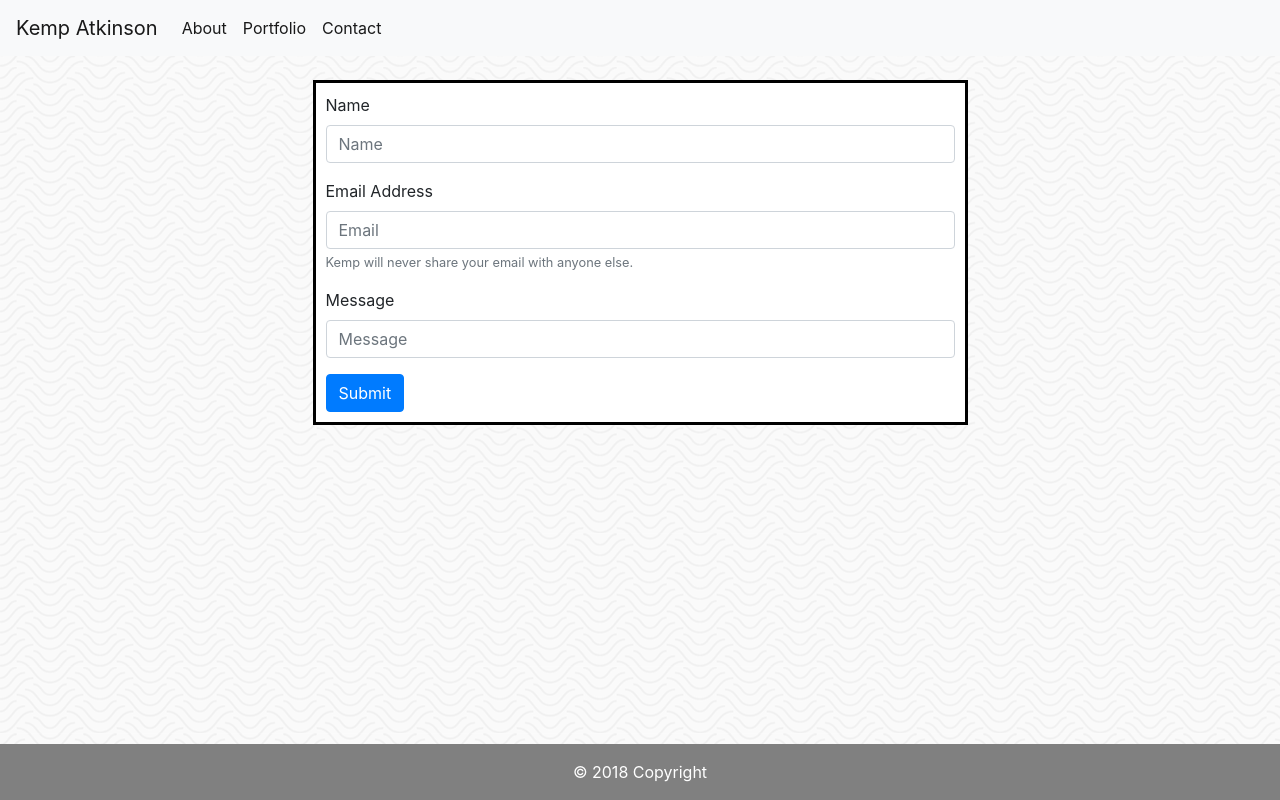
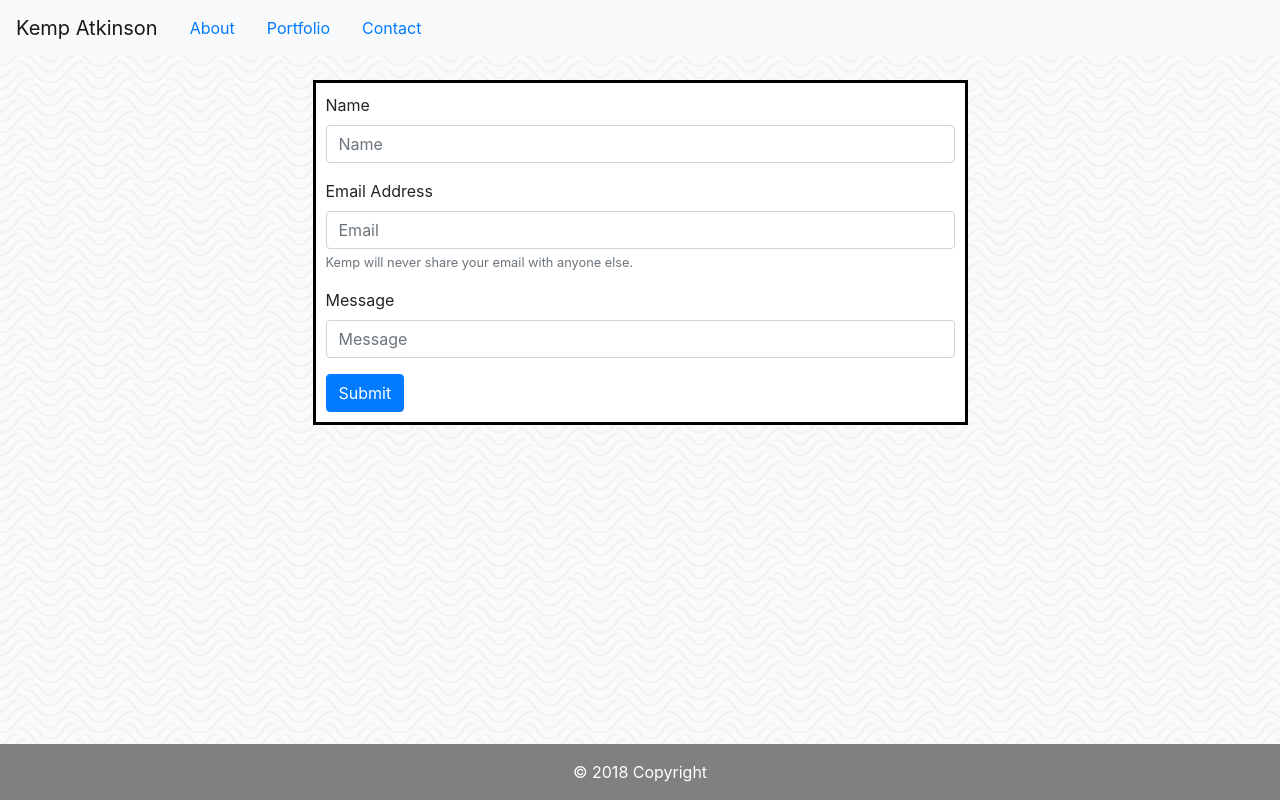
Before and after one commit to kempatkinson/Bootstrap-Portfolio, a plain HTML site: page contact.html in a window 1280 px wide. Drawn offline with nearby package versions, Linux system fonts and the light colour scheme.

Commit message:
nav bar fix

```diff
--- a/contact.html
+++ b/contact.html
@@ -18,14 +18,19 @@
             aria-controls="navbarNavAltMarkup" aria-expanded="false" aria-label="Toggle navigation">
             <span class="navbar-toggler-icon"></span>
         </button>
-        <div class="navbar-nav">
-            <a class="nav-item nav-link active"
-                href="https://kempatkinson.github.io/Bootstrap-Portfolio/index.html">About </a>
-            <a class="nav-item nav-link active"
-                href="https://kempatkinson.github.io/Bootstrap-Portfolio/portfolio.html">Portfolio</a>
-            <a class="nav-item nav-link active"
-                href="https://kempatkinson.github.io/Bootstrap-Portfolio/contact.html">Contact</a>
-        </div>
+        <ul class="nav justify-content-end">
+            <li class="nav-item">
+                <a class="nav-link active"
+                    href="https://kempatkinson.github.io/Bootstrap-Portfolio/index.html">About</a>
+            </li>
+            <li class="nav-item">
+                <a class="nav-link"
+                    href="https://kempatkinson.github.io/Bootstrap-Portfolio/portfolio.html">Portfolio</a>
+            </li>
+            <li class="nav-item">
+                <a class="nav-link" href="https://kempatkinson.github.io/Bootstrap-Portfolio/contact.html">Contact</a>
+            </li>
+        </ul>
 
     </nav>
     <br>
```
Also changed, not shown: index.html (+13 -8 lines), portfolio.html (+13 -8 lines).
